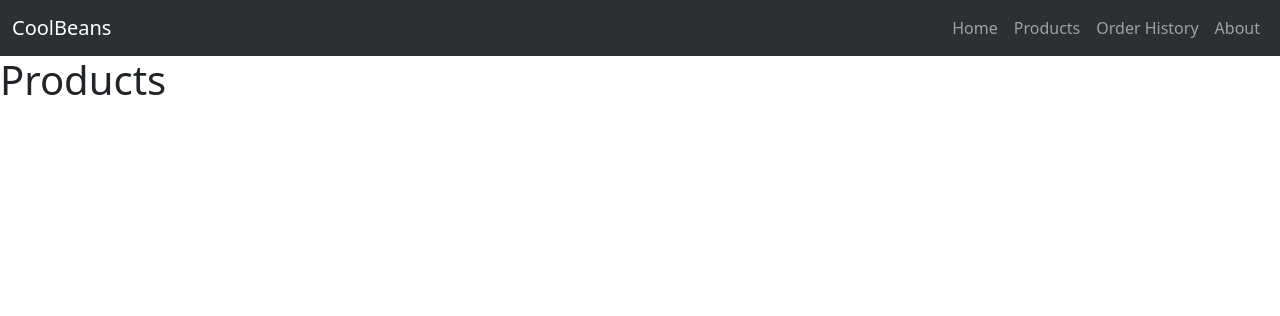
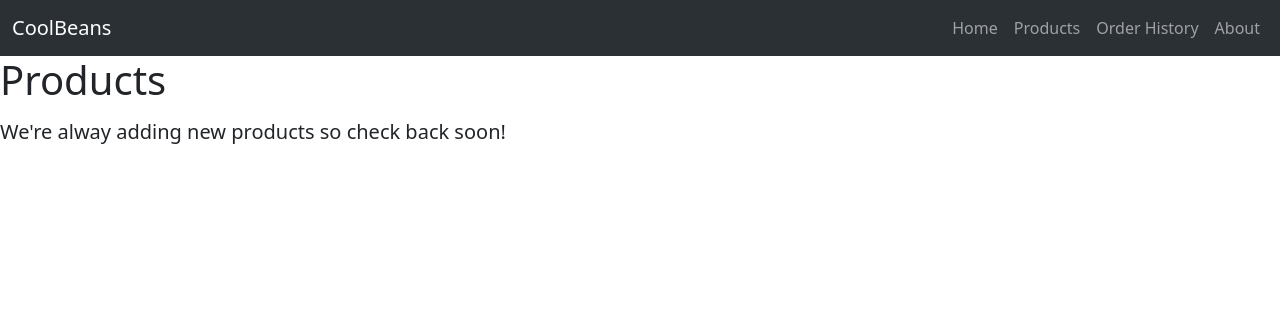
Before and after one commit to melville1/coolbeans, a Django app: page /products/ in a window 1280 px wide. Shown: the top 316 px of the page. Run offline with Django 4.2, Linux system fonts and the light colour scheme; data that the repository does not hold is empty.

```diff
--- a/coolbeans/coolbeansapp/templates/product_list.html
+++ b/coolbeans/coolbeansapp/templates/product_list.html
@@ -1,19 +1,17 @@
 {% extends 'main.html' %}
    {% block content %}
    <h1> Products </h1>
-      <div class="container">
-      <div class="row">
       <ul>
-      <!-- Iterate over object_list -->
+      <!-- Iterate over objec productt_list and displaying what -->
       {% for products in product_list %}
-      <div class="container">
+      <div class="container m-5">
          <div class="row">
 
-            <div class="card bg-secondary">
+            <div class="card p-5">
                {% comment %}
-               {% if %} <li><img src="{{products.image.url }}" height="300px", width="400px"> </li>
-               {% elif %}<li><h1> {{ products.id}}</h1></li>
-               {% endif %} {% endcomment %}
+               <li><img src="{{products.image.url }}" height="300px", width="400px"> </li>
+
+               {% endcomment %}
                <div class="card-body">
                   <li><h2 class="card-title">{{ products.name }}<h2></li>
                   <li class="card-text"> {{ products.description }}></li>
@@ -27,5 +25,6 @@
 
       {% endfor %}
 
-   </ul>
+      </ul>
+   <h5> We're alway adding new products so check back soon!<h5>
    {% endblock %}
```
